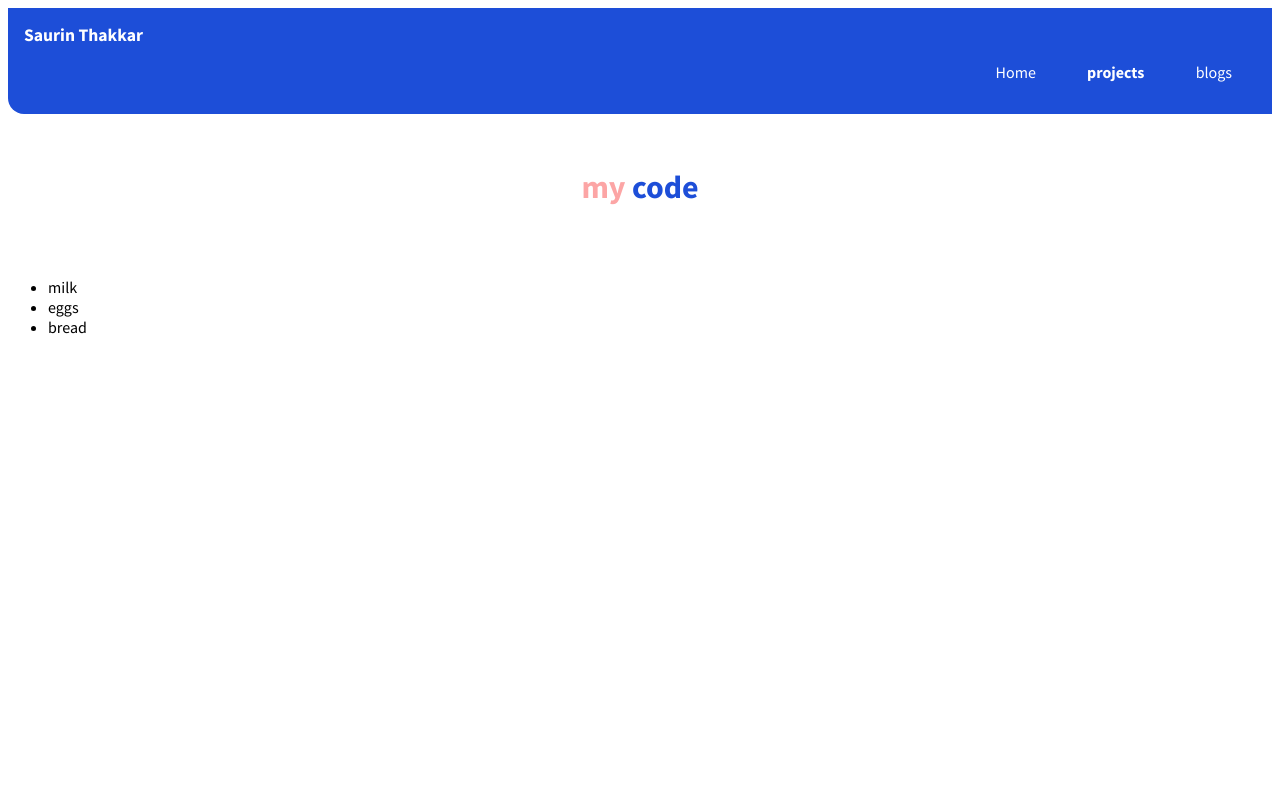
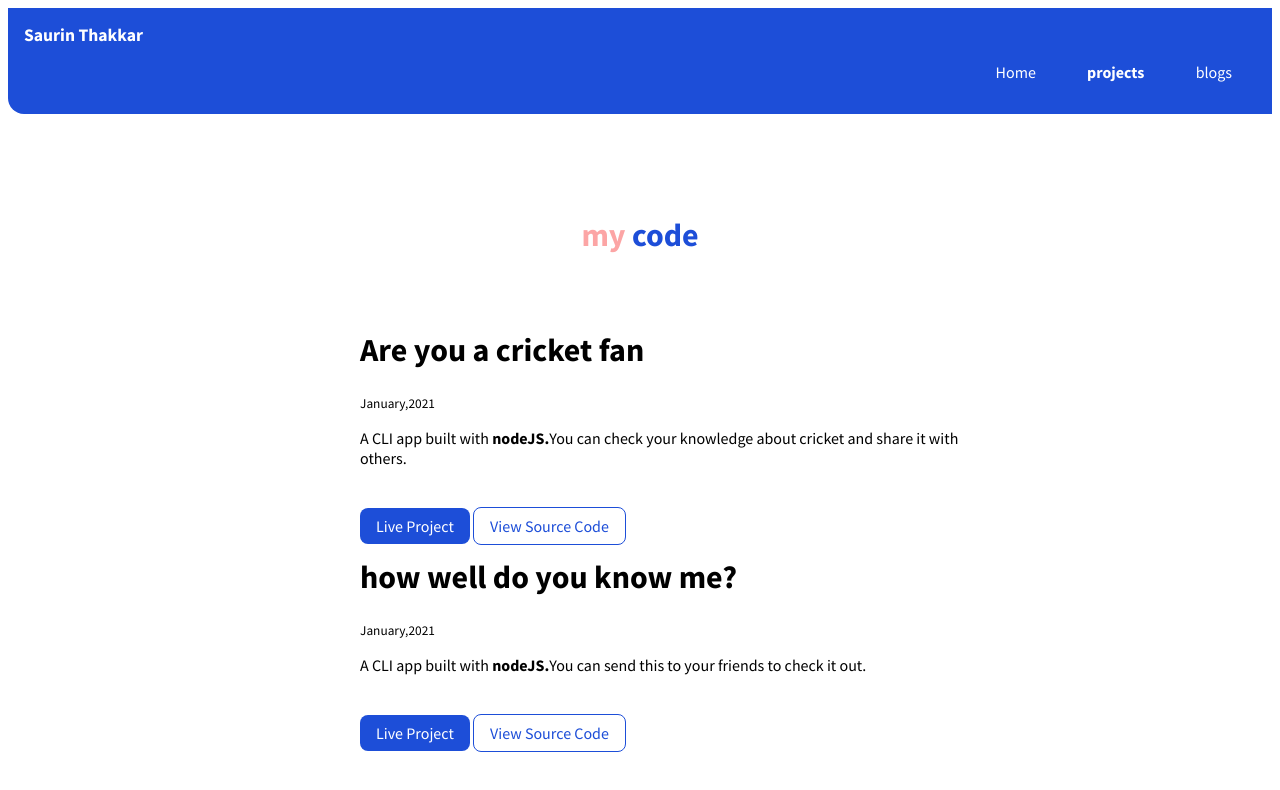
Before and after one commit to saurinthakkar/html-practice, a plain HTML site: page projects.html in a window 1280 px wide. Drawn offline with Linux system fonts and the light colour scheme.

Commit message:
feat : blogs.html

```diff
--- a/projects.html
+++ b/projects.html
@@ -35,11 +35,35 @@
         <h1 class="hero-heading">my <span class="heading-inverted">code</span> </h1>
     </header>
 
-    <ul reversed>
-        <li>milk</li>
-        <li>eggs</li>
-        <li>bread</li>
-    </ul>
+    <ul class="list-non-bullet">
+
+        <li>
+            <div class="container container-center ">
+                <h1>Are you a cricket fan</h1>
+                <small>January,2021</small>
+                <p class="padding-md">A CLI app built with <strong>nodeJS.</strong>You can check your knowledge about cricket and share it with others.</p>
+
+                <a class="link link-primary" href="https://repl.it/@saurin1301/CRICKET-QUIZ">Live Project</a>
+                <a class="link link-secondary" href="https://github.com/saurinthakkar/cricket-quiz">View Source Code</a>
+
+            </div>
+
+        </li>
+
+        <li>
+            <div class="container container-center margin-md">
+                <h1>how well do you know me?</h1>
+                <small>January,2021</small>
+                <p class="padding-md">A CLI app built with <strong>nodeJS.</strong>You can send this to your friends to check it out.</p>
+
+                <a class="link link-primary" href="https://repl.it/@saurin1301/KNOW-ME-QUIZ">Live Project</a>
+                <a class="link link-secondary" href="https://github.com/saurinthakkar/Know-me-quiz">View Source Code</a>
+
+            </div>
+
+        </li>
+
+        </ol>
 
 
 
--- a/styles.css
+++ b/styles.css
@@ -5,7 +5,7 @@
 
     --primary-color: #1D4ED8;
     --light-red: #FCA5A5;
-    --off-white:#F3F4F6;
+    --off-white: #F3F4F6;
 }
 
 body {
@@ -13,8 +13,14 @@ body {
         sans-serif;
 }
 
-hr{
-    margin : 2rem 0rem;
+hr {
+    margin: 2rem 0rem;
+}
+
+/**spaces**/
+
+.padding-md {
+    padding-bottom:2rem;
 }
 
 /** containers **/
@@ -39,85 +45,87 @@ hr{
 
     background-color: var(--primary-color);
     border-radius: 0.5rem;
-    color:white;
+    color: white;
 }
+
 .link-secondary {
 
-    color : var(--primary-color);
+    color: var(--primary-color);
     border-radius: 0.5rem;
-    border : 1px solid var(--primary-color);
+    border: 1px solid var(--primary-color);
 }
 
 /**lists**/
 
-.list-non-bullet{
+.list-non-bullet {
     list-style: none;
 }
 
-.list-item-inline{
+.list-item-inline {
     display: inline;
     padding: 0rem 0.5rem;
 }
 
 /**navigation**/
 
-.navigation{
+.navigation {
     background-color: var(--primary-color);
     color: white;
     padding: 1rem;
     border-bottom-left-radius: 1rem;
 }
 
-.navigation .nav-brand{
+.navigation .nav-brand {
     font-weight: bold;
     font-size: 1.1rem;
 }
 
-.navigation .link{
-    color:white;
+.navigation .link {
+    color: white;
 
 }
 
-.navigation .nav-pills{
+.navigation .nav-pills {
     text-align: right;
 }
 
-.navigation .link-active{
+.navigation .link-active {
     font-weight: bold;
 }
 
 /**header**/
 
-.hero{
-    padding : 2rem;
+.hero {
+    padding: 2rem;
+    padding-top: 5rem;
 }
 
-.hero .hero-img{
+.hero .hero-img {
     max-width: 350px;
     display: block;
     margin: auto;
 }
 
-.hero .hero-heading{
+.hero .hero-heading {
     text-align: center;
     color: var(--light-red);
 }
 
-.hero .hero-heading .heading-inverted{
-    color : var(--primary-color);
+.hero .hero-heading .heading-inverted {
+    color: var(--primary-color);
 }
 
 /** sections **/
 
 .section {
-    padding : 2rem;
+    padding: 2rem;
 }
 
-.section h1{
+.section h1 {
     text-align: center;
 }
 
-.ow{
+.ow {
     background-color: var(--off-white);
 }
 
@@ -126,24 +134,24 @@ hr{
 
 .footer {
     background-color: var(--primary-color);
-    padding :2rem;
+    padding: 2rem;
     text-align: center;
-    color : white;
+    color: white;
     border-top-right-radius: 1rem;
 }
 
-.footer .footer-header{
+.footer .footer-header {
 
     font-weight: bold;
     font-size: large;
 
 }
 
-.footer .link{
+.footer .link {
     color: white;
     margin: auto;
 }
 
-.footer ul{
+.footer ul {
     padding-inline-start
 }
```
Also changed, not shown: blogs.html (+16 -1 lines).
